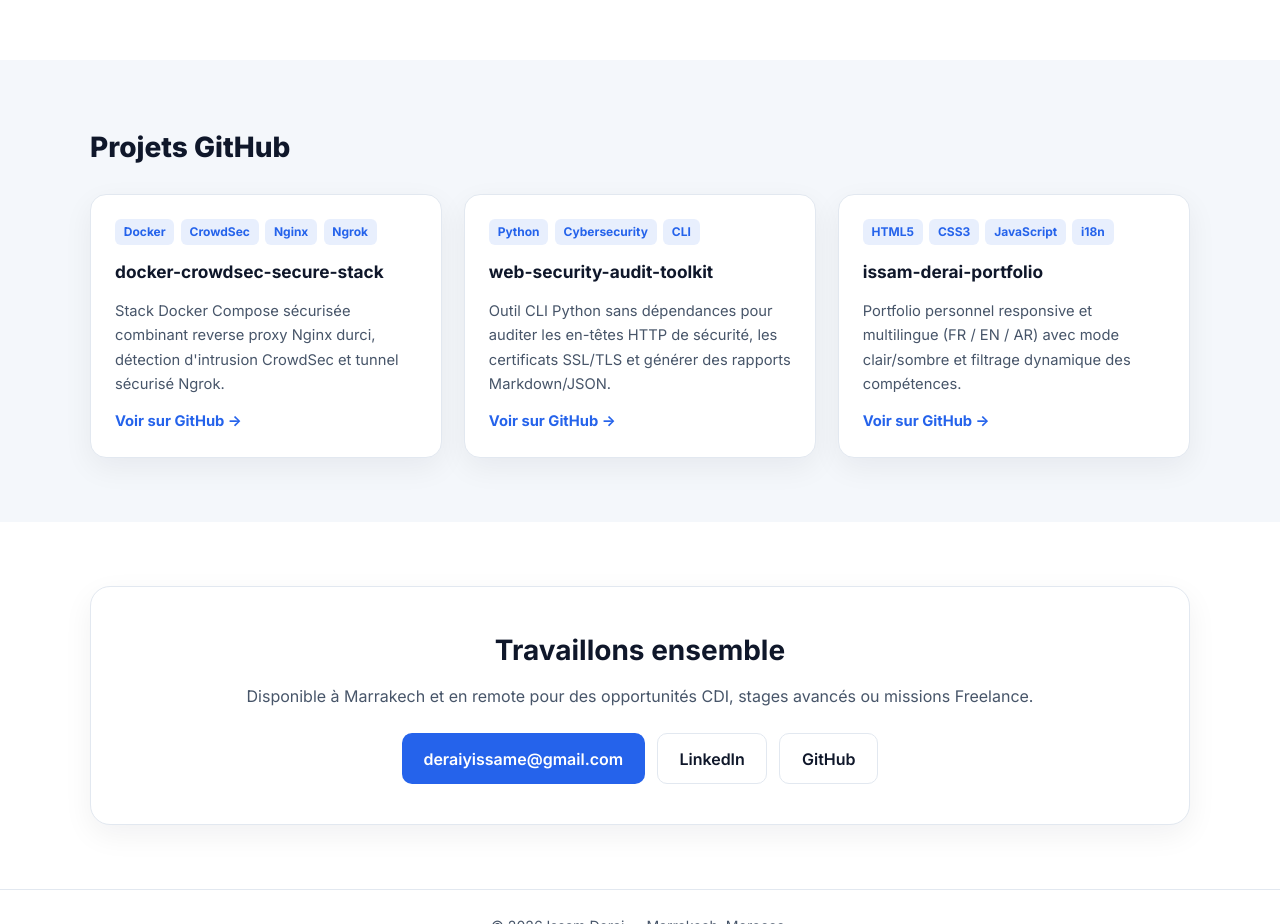
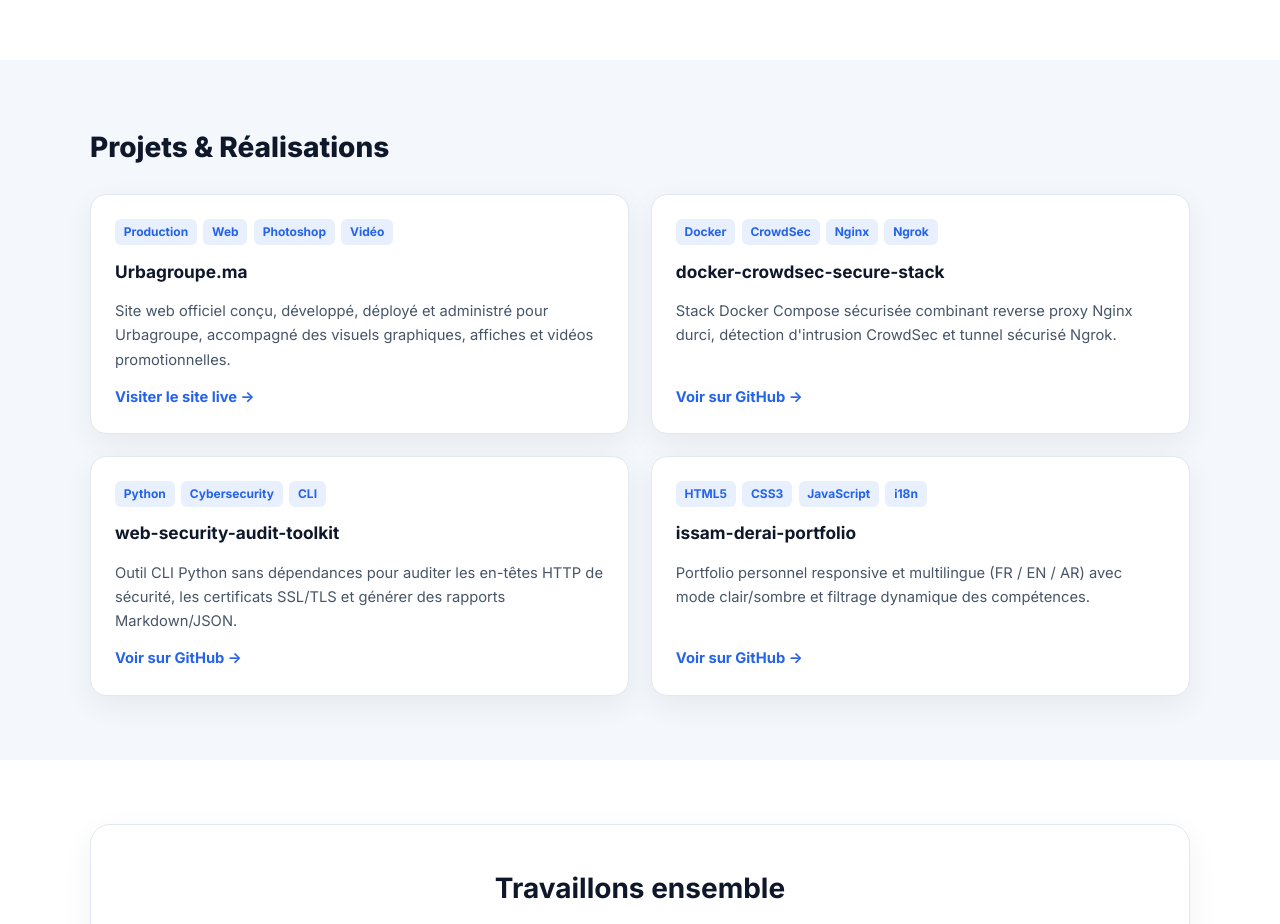
Before and after one commit to issamxx/issam-derai-portfolio, a plain HTML site: page index.html in a window 1280 px wide. Shown: the part 2060-2984 px from the top of the page. Drawn offline with Linux system fonts and the light colour scheme.

Commit message:
Add live production project Urbagroupe.ma to portfolio

```diff
--- a/index.html
+++ b/index.html
@@ -171,8 +171,14 @@
 
     <section id="projects" class="section section-alt">
       <div class="container">
-        <h2 class="section-title" data-i18n="proj.title">Projets GitHub</h2>
+        <h2 class="section-title" data-i18n="proj.title">Projets &amp; Réalisations</h2>
         <div class="projects-grid">
+          <article class="project-card">
+            <div class="project-tags"><span>Production</span><span>Web</span><span>Photoshop</span><span>Vidéo</span></div>
+            <h3>Urbagroupe.ma</h3>
+            <p data-i18n="proj.p0">Site web officiel conçu, développé, déployé et administré pour Urbagroupe, accompagné des visuels graphiques, affiches et vidéos promotionnelles.</p>
+            <a href="https://www.urbagroupe.ma/" target="_blank" rel="noopener" class="project-link" data-i18n="proj.visit">Visiter le site live →</a>
+          </article>
           <article class="project-card">
             <div class="project-tags"><span>Docker</span><span>CrowdSec</span><span>Nginx</span><span>Ngrok</span></div>
             <h3>docker-crowdsec-secure-stack</h3>
--- a/script.js
+++ b/script.js
@@ -37,7 +37,9 @@ const translations = {
     "exp.p3": "Création, déploiement et administration de site web ; retouche photo, création d'affiches (Photoshop) et production vidéo (After Effects).",
     "exp.t4": "Licence Professionnelle — Ingénierie des Réseaux Web et Sécurité",
     "exp.p4": "Université Cadi Ayyad, Marrakech.",
-    "proj.title": "Projets GitHub",
+    "proj.title": "Projets & Réalisations",
+    "proj.p0": "Site web officiel conçu, développé, déployé et administré pour Urbagroupe, accompagné des visuels graphiques, affiches et vidéos promotionnelles.",
+    "proj.visit": "Visiter le site live →",
     "proj.p1": "Stack Docker Compose sécurisée combinant reverse proxy Nginx durci, détection d'intrusion CrowdSec et tunnel sécurisé Ngrok.",
     "proj.p2": "Outil CLI Python sans dépendances pour auditer les en-têtes HTTP de sécurité, les certificats SSL/TLS et générer des rapports Markdown/JSON.",
     "proj.p3": "Portfolio personnel responsive et multilingue (FR / EN / AR) avec mode clair/sombre et filtrage dynamique des compétences.",
@@ -83,7 +85,9 @@ const translations = {
     "exp.p3": "Website development, deployment and administration; photo retouching, poster design (Photoshop) and video production (After Effects).",
     "exp.t4": "Professional Bachelor's Degree — Web Networks Engineering & Security",
     "exp.p4": "Cadi Ayyad University, Marrakech.",
-    "proj.title": "GitHub Projects",
+    "proj.title": "Projects & Live Work",
+    "proj.p0": "Official production website designed, developed, deployed, and administered for Urbagroupe, alongside graphic design, posters, and promotional videos.",
+    "proj.visit": "Visit live website →",
     "proj.p1": "Hardened Docker Compose stack combining an Nginx reverse proxy, CrowdSec IPS protection, and secure Ngrok tunneling.",
     "proj.p2": "Zero-dependency Python CLI tool to audit HTTP security headers, inspect SSL/TLS certificates, and export Markdown/JSON reports.",
     "proj.p3": "Responsive multilingual personal portfolio (FR / EN / AR) with dark/light mode and interactive skill filtering.",
@@ -129,7 +133,9 @@ const translations = {
     "exp.p3": "تطوير ونشر وإدارة الموقع الإلكتروني، تعديل الصور وتصميم الملصقات (Photoshop) وإنتاج الفيديوهات (After Effects).",
     "exp.t4": "الإجازة المهنية الجامعية — هندسة شبكات الويب والأمن السيبراني",
     "exp.p4": "جامعة القاضي عياض، مراكش.",
-    "proj.title": "مشاريع GitHub",
+    "proj.title": "المشاريع والأعمال المنجزة",
+    "proj.p0": "الموقع الإلكتروني الرسمي الذي قمت بتصميمه وتطويره ونشره وإدارته لشركة Urbagroupe، إلى جانب التصاميم الجرافيكية والملصقات والفيديوهات الترويجية.",
+    "proj.visit": "زيارة الموقع المباشر ←",
     "proj.p1": "بنية Docker Compose مؤمّنة تجمع بين Nginx كـ Reverse Proxy وحماية CrowdSec ونفق Ngrok الآمن.",
     "proj.p2": "أداة سطر أوامر بلغة Python بدون مكتبات خارجية لتدقيق ترويسات أمان HTTP وفحص شهادات SSL/TLS وتصدير تقارير Markdown/JSON.",
     "proj.p3": "موقع أعمال شخصي متجاوب بـ 3 لغات (فرنسية، إنجليزية، عربية) مع وضع ليلي ونهاري وتصفية تفاعلية للمهارات.",
--- a/styles.css
+++ b/styles.css
@@ -356,7 +356,7 @@ html[dir="rtl"] body {
 
 .projects-grid {
   display: grid;
-  grid-template-columns: repeat(3, 1fr);
+  grid-template-columns: repeat(2, 1fr);
   gap: 1.35rem;
 }
 
```
